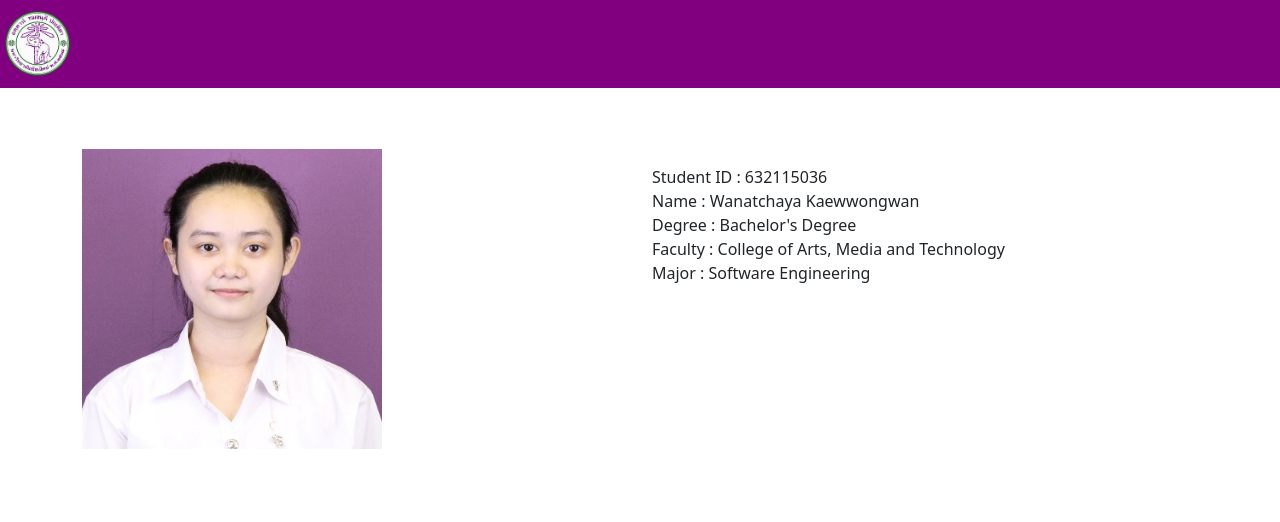
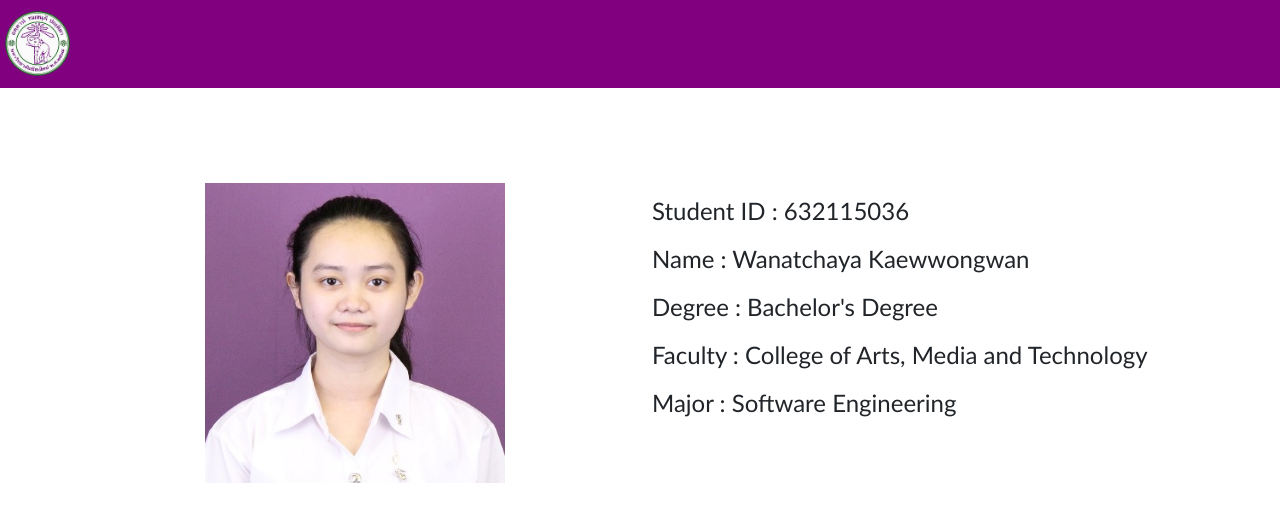
Before and after one commit to DaphnexxEli/234project, a plain HTML site: page idea-info.html in a window 1280 px wide. Shown: the top 522 px of the page. Drawn offline with nearby package versions, Linux system fonts and the light colour scheme.

Commit message:
update css-1

```diff
--- a/style.css
+++ b/style.css
@@ -31,3 +31,18 @@ body {
     padding-top: 0.5%;
     padding-bottom: 0.5%;
 }
+
+.info {
+    text-align: center;
+    padding: 3% 7% 3% 7%;
+    font-size: 1.5rem;
+    font-family: 'Gill Sans', 'Gill Sans MT', Calibri, 'Trebuchet MS', sans-serif;
+}
+
+.info2 {
+    text-align: left;
+    padding-top: 2%;
+    font-size: 1.5rem;
+    font-family: 'Gill Sans', 'Gill Sans MT', Calibri, 'Trebuchet MS', sans-serif;
+    line-height: 2;
+}
```
